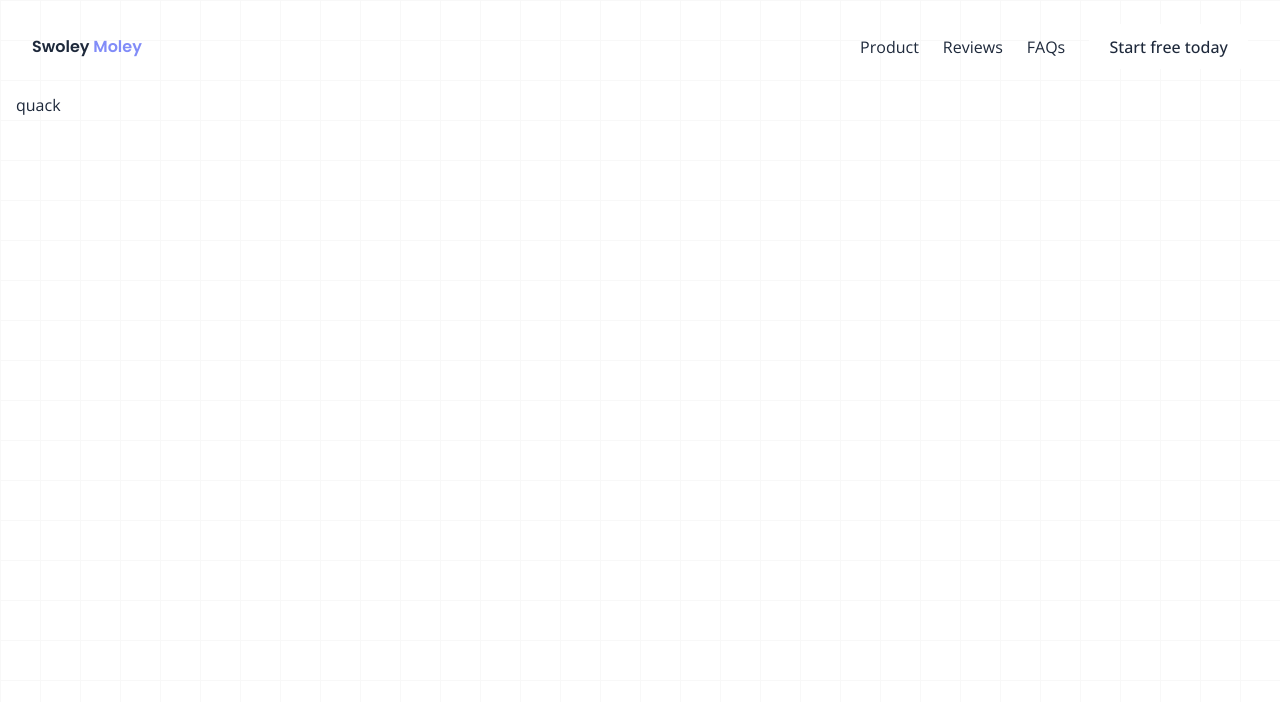
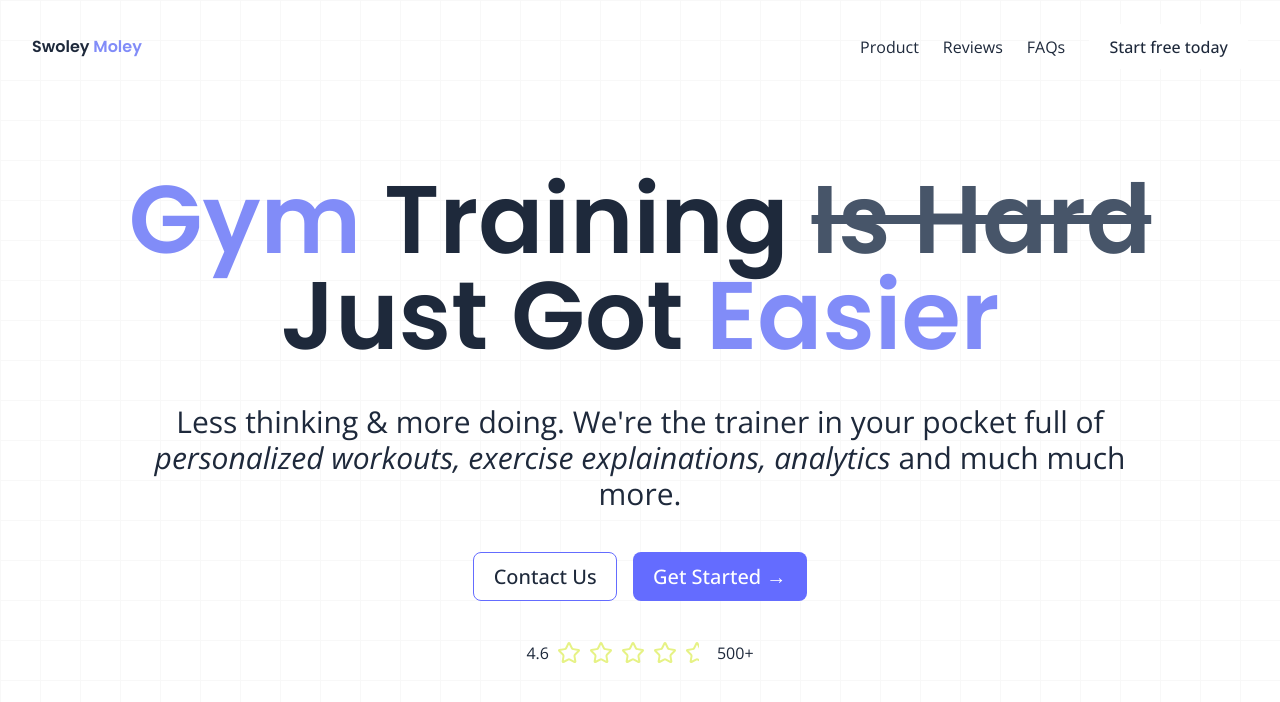
Before and after one commit to arispelgremory/Sveltekit-gym-landing, a SvelteKit app: page / in a window 1280 px wide. Shown: the top 702 px of the page. Built offline with nearby package versions, Linux system fonts and the light colour scheme.

Commit message:
:sparkle: landing

```diff
--- /dev/null
+++ b/src/components/CTA.svelte
@@ -0,0 +1,16 @@
+<script>
+
+</script>
+
+<div class="flex items-center gap-4">
+    <button class={"special-btn"}>
+        <p class="text-base sm:text-lg md:text-xl">
+            Contact Us
+        </p>
+    </button>
+    <button class="special-btn-dark">
+        <p class="text-base sm-text-lg md:text-xl">
+            Get Started &rarr;
+        </p>
+    </button>
+</div>
--- a/src/components/Hero.svelte
+++ b/src/components/Hero.svelte
@@ -1,10 +1,45 @@
 <script>
   import SectionWrapper from "./SectionWrapper.svelte";
   import Header from "./Header.svelte";
+  import Cta from "./CTA.svelte";
+  import * as Icon from "lucide-svelte";
 </script>
 
 
 <SectionWrapper>
     <Header />
-    quack
+    <div class="flex flex-col gap-10 flex-1 items-center justify-center pb-10 md:pb-14">
+        <h2 class="text-5xl sm:text-6xl md:text-7xl lg:text-8xl mx-auto text-center w-full max-w-[1200px] font-semibold">
+            <span class="text-indigo-400">
+                Gym
+            </span>
+            Training
+            <span class="text-slate-600 line-through">Is Hard</span>
+            <br>
+            Just Got
+            <span class="text-indigo-400">
+                Easier
+            </span>
+        </h2>
+        <p class="text-xl sm:text-2xl md:text-3xl text-center mx-auto w-full max-w-[1000px]">
+            Less thinking & more doing. We're the trainer in your pocket full of
+            <span class="italic">personalized workouts, exercise explainations, analytics</span>
+            and much much more.
+        </p>
+        <Cta />
+        <div class="flex items-center justify-center gap-2 text-base">
+            <p>4.6</p>
+            { #each [0,1,2,3,4] as index }
+                <div class="grid place-items-center-relative">
+                    <div class={
+                            "grid place-items-center " +
+                            (index === 4 ? "w-3/5 overflow-hidden": " ")
+                        }>
+                            <Icon.StarIcon color="#E6F285" />
+                        </div>
+                </div>
+            {/each}
+            <p>500+</p>
+        </div>
+    </div>
 </SectionWrapper>
```
